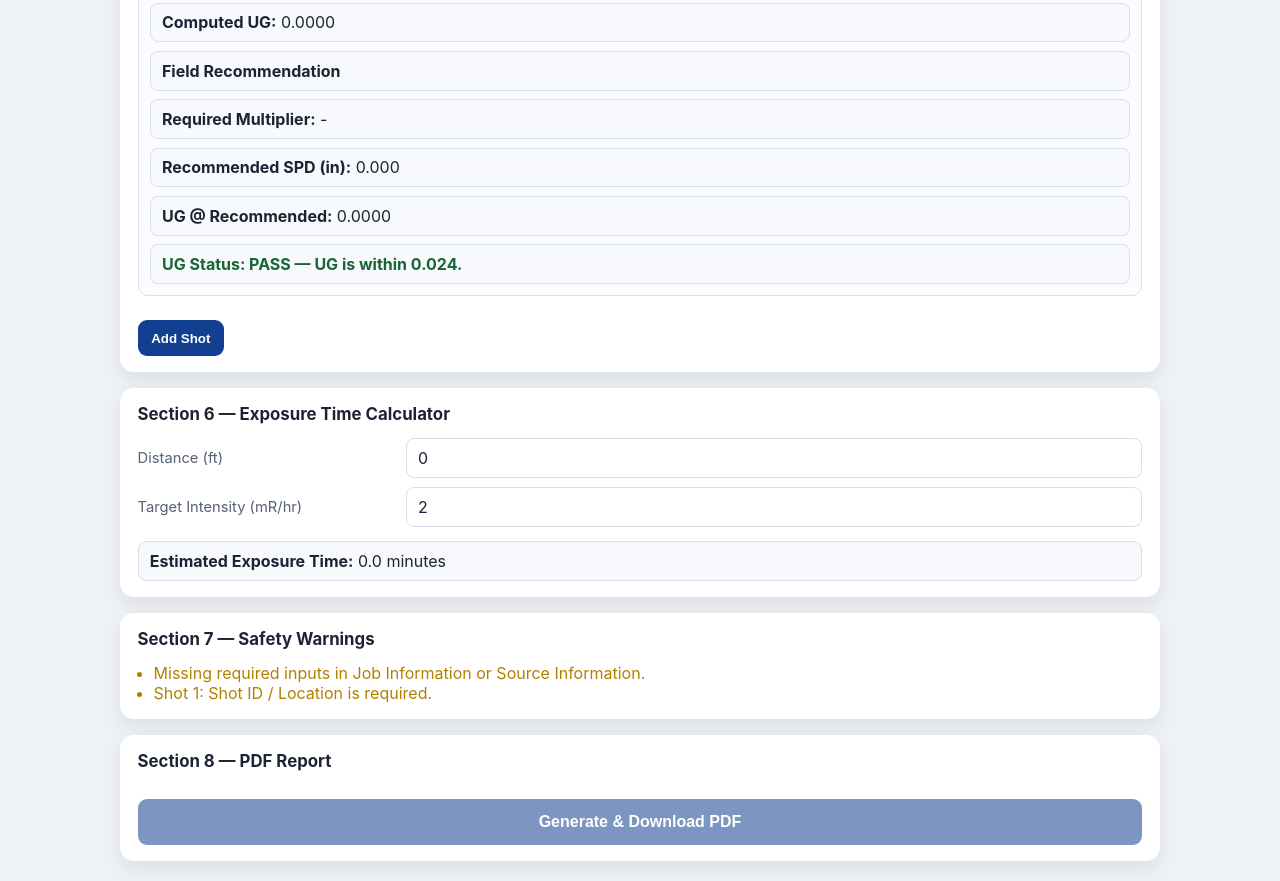
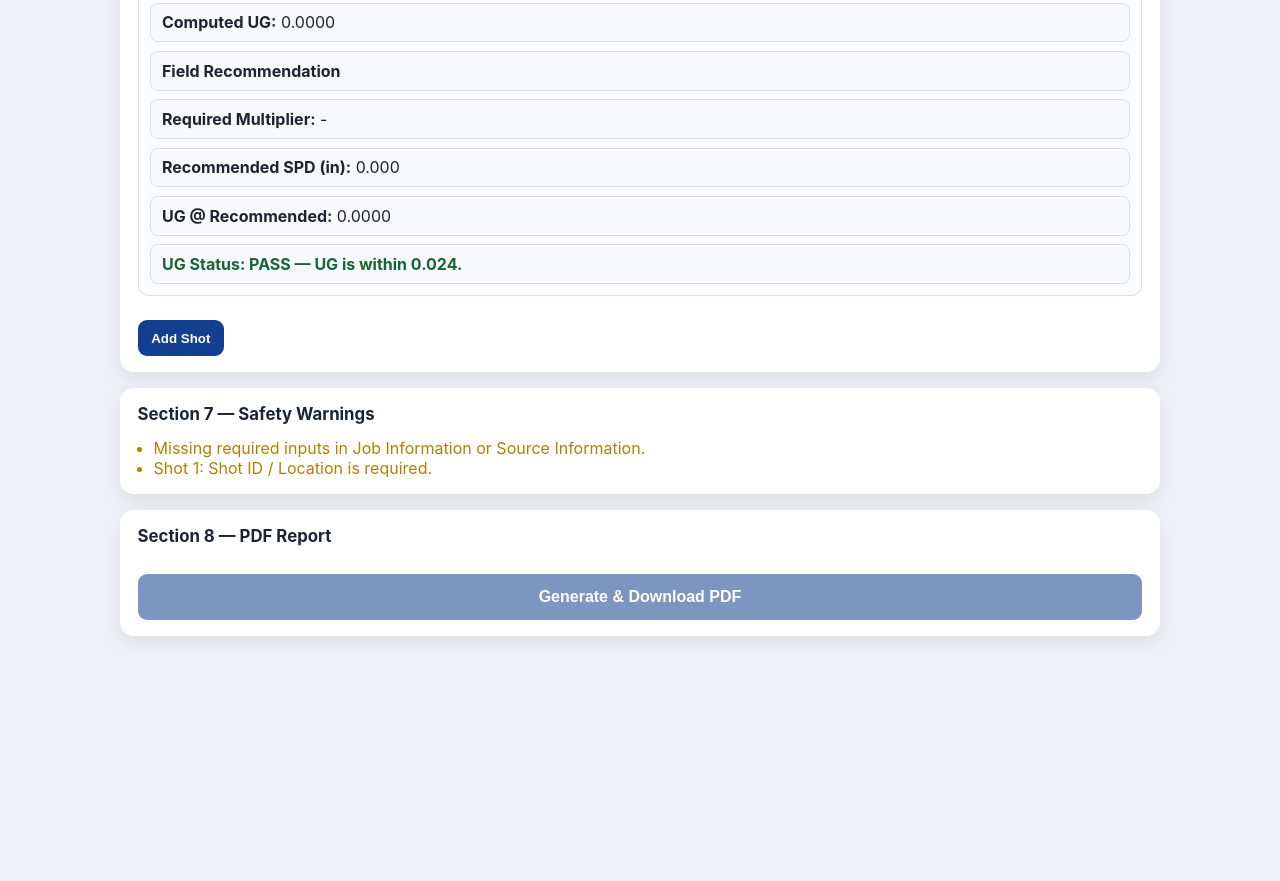
Before and after one commit to Josuezavala1/RT-APP_V2, a plain HTML site: page index.html in a window 1280 px wide. Shown: the part 1889-2770 px from the top of the page. After the commit the page ends 2545 px from the top, so only its background shows below. Drawn offline with nearby package versions, Linux system fonts and the light colour scheme.

Commit message:
Hide section 6 exposure calculator in UI

```diff
--- a/index.html
+++ b/index.html
@@ -100,7 +100,7 @@
         <button type="button" id="addShot" class="btn-primary">Add Shot</button>
       </section>
 
-      <section class="card" id="section-exposure">
+      <section class="card" id="section-exposure" style="display:none;">
         <h2>Section 6 — Exposure Time Calculator</h2>
         <div class="field-grid">
           <label for="exposureDistance">Distance (ft)</label>
```
